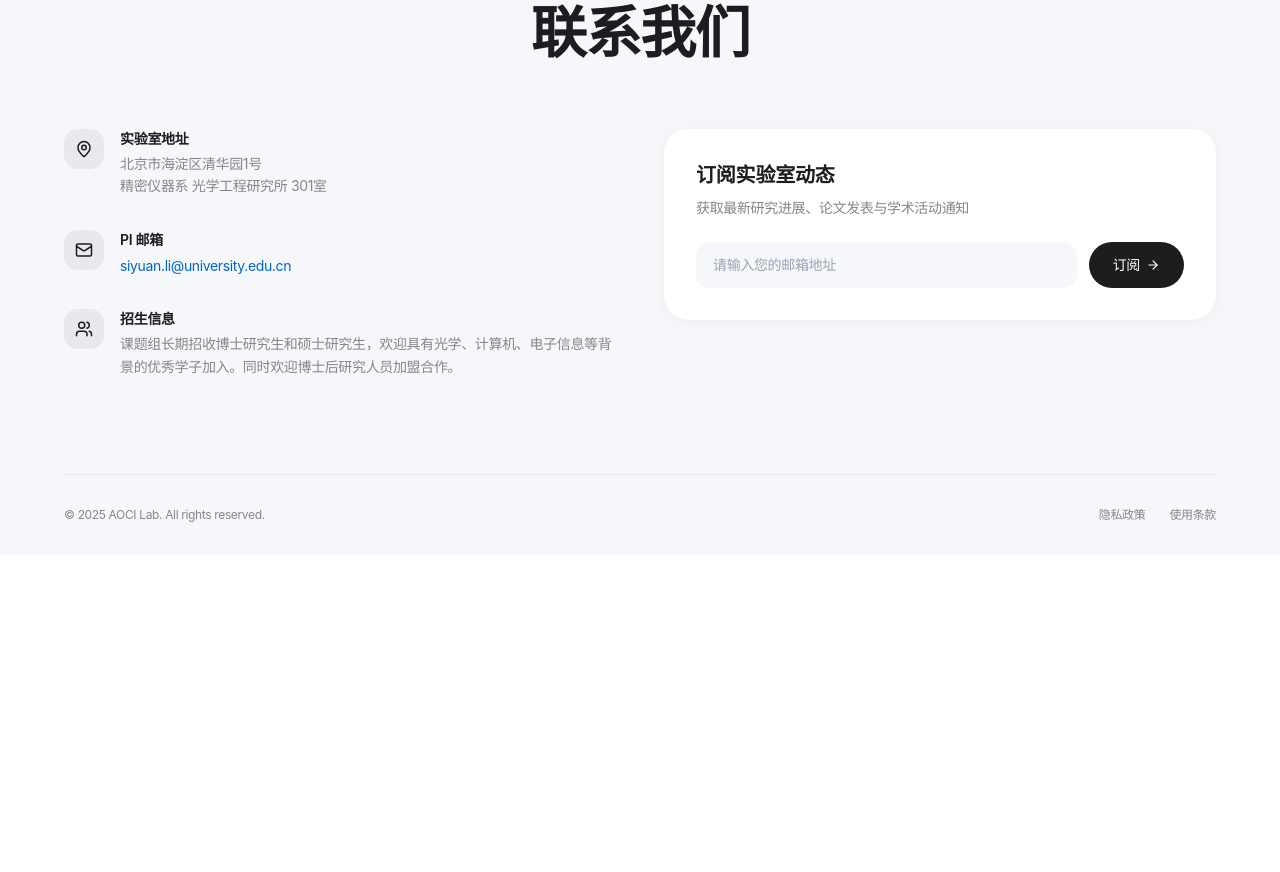
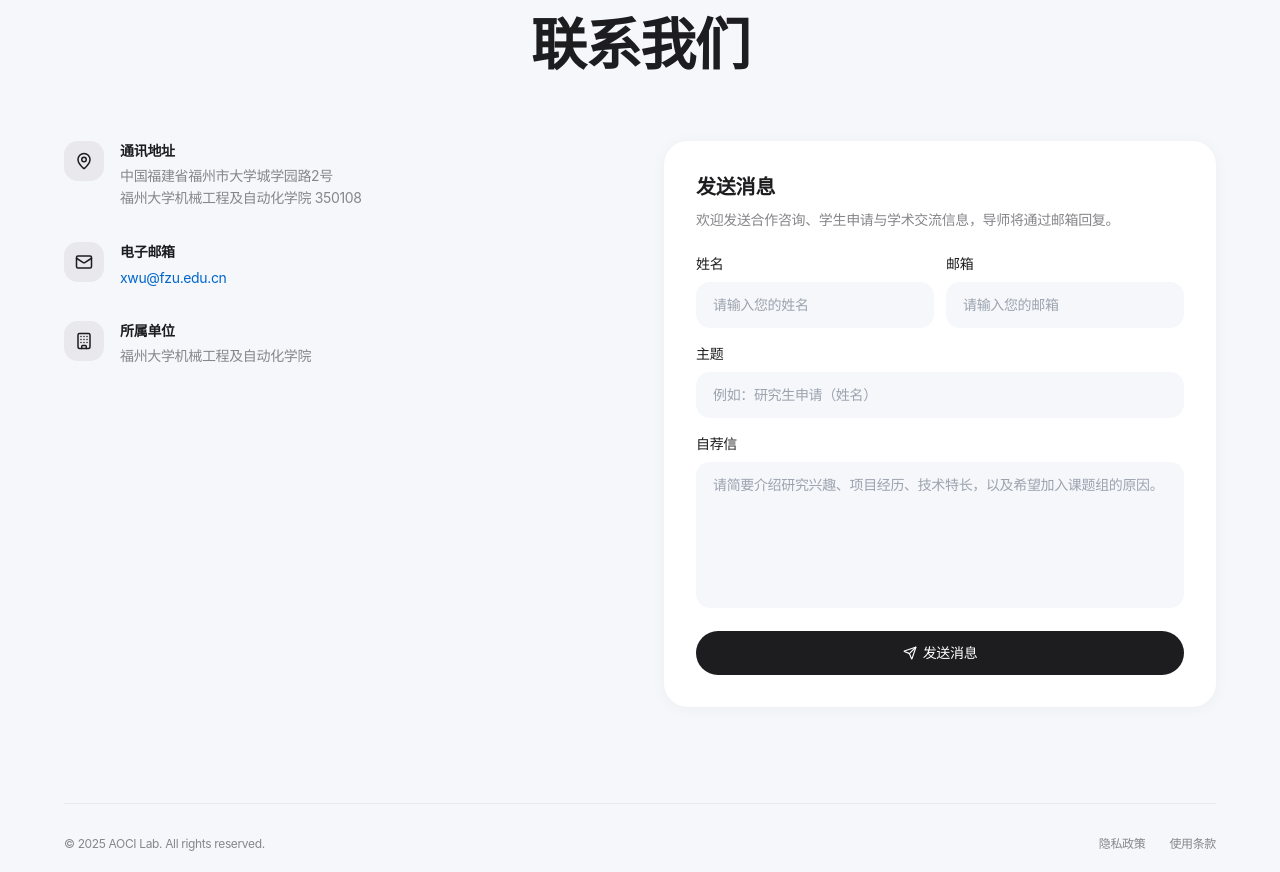
Before and after one commit to WangPuyun/ai-lab-website, a React (Vite) app: page / in a window 1280 px wide. Shown: the part 6164-7036 px from the top of the page. Before the commit the page ends 6719 px from the top, so only its background shows below. Built offline with nearby package versions, Linux system fonts and the light colour scheme; no server answers.

Commit message:
开始调整“联系我们”展示区域

```diff
--- a/src/sections/Contact.tsx
+++ b/src/sections/Contact.tsx
@@ -1,25 +1,67 @@
 import { useEffect, useRef, useState } from 'react'
+import type { ChangeEvent, FormEvent } from 'react'
 import gsap from 'gsap'
 import { ScrollTrigger } from 'gsap/ScrollTrigger'
-import { MapPin, Mail, Users, ArrowRight } from 'lucide-react'
+import { MapPin, Mail, Building, Send, LoaderCircle } from 'lucide-react'
 import { useLanguage } from '../context/LanguageContext'
 
 gsap.registerPlugin(ScrollTrigger)
+
+type FormStatus = 'idle' | 'submitting' | 'success' | 'error'
+
+interface ContactFormState {
+  name: string
+  email: string
+  subject: string
+  message: string
+  website: string
+}
+
+const CONTACT_FORM_ENDPOINT =
+  import.meta.env.VITE_CONTACT_FORM_ENDPOINT?.trim() ?? 'https://formspree.io/f/xnjlegwv'
+
+const INITIAL_FORM_STATE: ContactFormState = {
+  name: '',
+  email: '',
+  subject: '',
+  message: '',
+  website: '',
+}
+
+function isValidEmail(email: string) {
+  return /^[^\s@]+@[^\s@]+\.[^\s@]+$/.test(email)
+}
 
 const content = {
   zh: {
     supertitle: 'CONTACT',
     title: '联系我们',
-    addressLabel: '实验室地址',
-    address: '北京市海淀区清华园1号\n精密仪器系 光学工程研究所 301室',
-    emailLabel: 'PI 邮箱',
-    recruitmentLabel: '招生信息',
-    recruitmentText: '课题组长期招收博士研究生和硕士研究生，欢迎具有光学、计算机、电子信息等背景的优秀学子加入。同时欢迎博士后研究人员加盟合作。',
-    subscribeTitle: '订阅实验室动态',
-    subscribeDesc: '获取最新研究进展、论文发表与学术活动通知',
-    subscribePlaceholder: '请输入您的邮箱地址',
-    subscribeBtn: '订阅',
-    subscribeSuccess: '订阅成功！感谢您的关注',
+    addressLabel: '通讯地址',
+    address:
+      '中国福建省福州市大学城学园路2号\n福州大学机械工程及自动化学院 350108',
+    emailLabel: '电子邮箱',
+    labLabel: '所属单位',
+    labText: '福州大学机械工程及自动化学院',
+    messageTitle: '发送消息',
+    messageDesc: '欢迎发送合作咨询、学生申请与学术交流信息，导师将通过邮箱回复。',
+    nameLabel: '姓名',
+    namePlaceholder: '请输入您的姓名',
+    emailFormLabel: '邮箱',
+    emailPlaceholder: '请输入您的邮箱',
+    subjectLabel: '主题',
+    subjectPlaceholder: '例如：研究生申请（姓名）',
+    messageLabel: '自荐信',
+    messagePlaceholder:
+      '请简要介绍研究兴趣、项目经历、技术特长，以及希望加入课题组的原因。',
+    submitBtn: '发送消息',
+    submitting: '发送中...',
+    endpointMissing:
+      '未配置表单提交地址，请先设置 VITE_CONTACT_FORM_ENDPOINT。',
+    required: '请完整填写姓名、邮箱、主题与消息内容。',
+    invalidEmail: '邮箱格式不正确，请检查后重试。',
+    messageTooShort: '消息内容请至少填写 30 个字符。',
+    success: '消息发送成功，导师查阅后会通过邮箱联系您。',
+    failed: '发送失败，请稍后重试或直接发邮件至 xwu@fzu.edu.cn。',
     privacy: '隐私政策',
     terms: '使用条款',
     copyright: '© 2025 AOCI Lab. All rights reserved.',
@@ -28,15 +70,32 @@ const content = {
     supertitle: 'CONTACT',
     title: 'Contact Us',
     addressLabel: 'Lab Address',
-    address: 'No.1 Tsinghua Yuan, Haidian District, Beijing\nRoom 301, Institute of Optical Engineering',
+    address:
+      'No. 2 Xueyuan Road, University Town, Fuzhou, Fujian, China, 350108\nCollege of Mechanical Engineering and Automation, Fuzhou University',
     emailLabel: 'PI Email',
-    recruitmentLabel: 'Recruitment',
-    recruitmentText: 'We welcome outstanding students with backgrounds in optics, computer science, and electronic information to join our PhD and Master programs. Postdoctoral researchers are also welcome.',
-    subscribeTitle: 'Subscribe to Updates',
-    subscribeDesc: 'Get the latest research progress, paper publications, and academic event notifications',
-    subscribePlaceholder: 'Enter your email address',
-    subscribeBtn: 'Subscribe',
-    subscribeSuccess: 'Subscribed successfully! Thank you for your interest',
+    labLabel: 'Affiliation',
+    labText: 'College of Mechanical Engineering and Automation, Fuzhou University',
+    messageTitle: 'Send a Message',
+    messageDesc:
+      'Feel free to send collaboration inquiries, student applications, or academic communication requests.',
+    nameLabel: 'Name',
+    namePlaceholder: 'Enter your name',
+    emailFormLabel: 'Email',
+    emailPlaceholder: 'Enter your email',
+    subjectLabel: 'Subject',
+    subjectPlaceholder: 'e.g. Graduate Application (Your Name)',
+    messageLabel: 'Self-Recommendation Letter',
+    messagePlaceholder:
+      'Briefly share your research interests, project experience, technical strengths, and why you want to join the lab.',
+    submitBtn: 'Send Message',
+    submitting: 'Sending...',
+    endpointMissing:
+      'Form endpoint is not configured. Please set VITE_CONTACT_FORM_ENDPOINT first.',
+    required: 'Please complete name, email, subject, and message.',
+    invalidEmail: 'Invalid email format.',
+    messageTooShort: 'Please provide at least 30 characters in the message.',
+    success: 'Message sent successfully. The professor will contact you after review.',
+    failed: 'Failed to send. Please try again later or email xwu@fzu.edu.cn directly.',
     privacy: 'Privacy Policy',
     terms: 'Terms of Use',
     copyright: '© 2025 AOCI Lab. All rights reserved.',
@@ -50,27 +109,44 @@ export default function Contact() {
   const sectionRef = useRef<HTMLElement>(null)
   const titleRef = useRef<HTMLDivElement>(null)
   const contentRef = useRef<HTMLDivElement>(null)
-  const [email, setEmail] = useState('')
-  const [subscribed, setSubscribed] = useState(false)
 
-  useEffect(() => { setSubscribed(false); setEmail('') }, [lang])
+  const [formData, setFormData] = useState<ContactFormState>(INITIAL_FORM_STATE)
+  const [formStatus, setFormStatus] = useState<FormStatus>('idle')
+  const [statusMessage, setStatusMessage] = useState('')
+
+  useEffect(() => {
+    setFormData(INITIAL_FORM_STATE)
+    setFormStatus('idle')
+    setStatusMessage('')
+  }, [lang])
 
   useEffect(() => {
     const ctx = gsap.context(() => {
       if (titleRef.current) {
-        gsap.fromTo(titleRef.current.querySelectorAll('.animate-in'),
+        gsap.fromTo(
+          titleRef.current.querySelectorAll('.animate-in'),
           { opacity: 0, y: 30 },
           {
-            opacity: 1, y: 0, duration: 1, ease: 'power3.out', stagger: 0.1,
+            opacity: 1,
+            y: 0,
+            duration: 1,
+            ease: 'power3.out',
+            stagger: 0.1,
             scrollTrigger: { trigger: titleRef.current, start: 'top 85%', once: true },
           }
         )
       }
+
       if (contentRef.current) {
-        gsap.fromTo(contentRef.current,
+        gsap.fromTo(
+          contentRef.current,
           { opacity: 0, y: 40 },
           {
-            opacity: 1, y: 0, duration: 1, ease: 'power3.out', delay: 0.15,
+            opacity: 1,
+            y: 0,
+            duration: 1,
+            ease: 'power3.out',
+            delay: 0.15,
             scrollTrigger: { trigger: contentRef.current, start: 'top 80%', once: true },
           }
         )
@@ -80,13 +156,106 @@ export default function Contact() {
     return () => ctx.revert()
   }, [])
 
-  const handleSubscribe = (e: React.FormEvent) => {
-    e.preventDefault()
-    if (email.trim()) {
-      setSubscribed(true)
-      setEmail('')
+  const updateField =
+    (field: keyof ContactFormState) => (event: ChangeEvent<HTMLInputElement | HTMLTextAreaElement>) => {
+      setFormData((previous) => ({ ...previous, [field]: event.target.value }))
+      if (formStatus !== 'idle') {
+        setFormStatus('idle')
+        setStatusMessage('')
+      }
+    }
+
+  const handleSubmit = async (event: FormEvent<HTMLFormElement>) => {
+    event.preventDefault()
+
+    if (!CONTACT_FORM_ENDPOINT) {
+      setFormStatus('error')
+      setStatusMessage(t.endpointMissing)
+      return
+    }
+
+    if (formData.website.trim()) {
+      setFormStatus('success')
+      setStatusMessage(t.success)
+      setFormData(INITIAL_FORM_STATE)
+      return
+    }
+
+    const name = formData.name.trim()
+    const email = formData.email.trim()
+    const subject = formData.subject.trim()
+    const message = formData.message.trim()
+
+    if (!name || !email || !subject || !message) {
+      setFormStatus('error')
+      setStatusMessage(t.required)
+      return
+    }
+
+    if (!isValidEmail(email)) {
+      setFormStatus('error')
+      setStatusMessage(t.invalidEmail)
+      return
+    }
+
+    if (message.length < 30) {
+      setFormStatus('error')
+      setStatusMessage(t.messageTooShort)
+      return
+    }
+
+    setFormStatus('submitting')
+    setStatusMessage('')
+
+    try {
+      const response = await fetch(CONTACT_FORM_ENDPOINT, {
+        method: 'POST',
+        headers: {
+          'Content-Type': 'application/json',
+          Accept: 'application/json',
+        },
+        body: JSON.stringify({
+          name,
+          email,
+          subject,
+          message,
+          source: 'research-group-webpage',
+          language: lang,
+          submittedAt: new Date().toISOString(),
+        }),
+      })
+
+      if (!response.ok) {
+        throw new Error(`Request failed with status ${response.status}`)
+      }
+
+      setFormStatus('success')
+      setStatusMessage(t.success)
+      setFormData(INITIAL_FORM_STATE)
+    } catch {
+      setFormStatus('error')
+      setStatusMessage(t.failed)
     }
   }
+
+  const contactInfo = [
+    {
+      icon: MapPin,
+      label: t.addressLabel,
+      value: t.address,
+    },
+    {
+      icon: Mail,
+      label: t.emailLabel,
+      value: 'xwu@fzu.edu.cn',
+      href: 'mailto:xwu@fzu.edu.cn',
+    },
+    {
+      icon: Building,
+      label: t.labLabel,
+      value: t.labText,
+    },
+  ]
 
   return (
     <section
@@ -95,124 +264,189 @@ export default function Contact() {
       style={{ backgroundColor: '#f5f7fa', paddingTop: '160px', paddingBottom: '0' }}
     >
       <div className="mx-auto" style={{ maxWidth: '1200px', padding: '0 24px' }}>
-        {/* Title Area */}
         <div ref={titleRef} className="text-center mb-16">
           <p className="animate-in text-sm font-medium mb-3" style={{ color: '#86868b', letterSpacing: '0.05em' }}>
             {t.supertitle}
           </p>
           <h2
             className="animate-in font-semibold"
-            style={{ fontSize: 'clamp(36px, 5vw, 56px)', color: '#1d1d1f', letterSpacing: '-0.025em', lineHeight: 1.1 }}
+            style={{
+              fontSize: 'clamp(36px, 5vw, 56px)',
+              color: '#1d1d1f',
+              letterSpacing: '-0.025em',
+              lineHeight: 1.1,
+            }}
           >
             {t.title}
           </h2>
         </div>
 
-        {/* Content */}
         <div ref={contentRef} className="flex flex-col lg:flex-row gap-12 pb-24">
-          {/* Left: Contact Info */}
           <div className="lg:w-1/2 space-y-8">
-            <div className="flex items-start gap-4">
-              <div className="w-10 h-10 rounded-xl flex items-center justify-center flex-shrink-0" style={{ backgroundColor: '#e8e8ed' }}>
-                <MapPin size={18} color="#1d1d1f" />
+            {contactInfo.map((item) => (
+              <div key={item.label} className="flex items-start gap-4">
+                <div
+                  className="w-10 h-10 rounded-xl flex items-center justify-center flex-shrink-0"
+                  style={{ backgroundColor: '#e8e8ed' }}
+                >
+                  <item.icon size={18} color="#1d1d1f" />
+                </div>
+                <div>
+                  <h4 className="text-sm font-semibold mb-1" style={{ color: '#1d1d1f' }}>
+                    {item.label}
+                  </h4>
+                  {item.href ? (
+                    <a
+                      href={item.href}
+                      className="text-sm transition-opacity hover:opacity-70"
+                      style={{ color: '#0066cc' }}
+                    >
+                      {item.value}
+                    </a>
+                  ) : (
+                    <p className="text-sm whitespace-pre-line" style={{ color: '#86868b', lineHeight: 1.6 }}>
+                      {item.value}
+                    </p>
+                  )}
+                </div>
               </div>
-              <div>
-                <h4 className="text-sm font-semibold mb-1" style={{ color: '#1d1d1f' }}>{t.addressLabel}</h4>
-                <p className="text-sm whitespace-pre-line" style={{ color: '#86868b', lineHeight: 1.6 }}>
-                  {t.address}
-                </p>
-              </div>
-            </div>
-
-            <div className="flex items-start gap-4">
-              <div className="w-10 h-10 rounded-xl flex items-center justify-center flex-shrink-0" style={{ backgroundColor: '#e8e8ed' }}>
-                <Mail size={18} color="#1d1d1f" />
-              </div>
-              <div>
-                <h4 className="text-sm font-semibold mb-1" style={{ color: '#1d1d1f' }}>{t.emailLabel}</h4>
-                <a href="mailto:siyuan.li@university.edu.cn" className="text-sm transition-opacity hover:opacity-70" style={{ color: '#0066cc' }}>
-                  siyuan.li@university.edu.cn
-                </a>
-              </div>
-            </div>
-
-            <div className="flex items-start gap-4">
-              <div className="w-10 h-10 rounded-xl flex items-center justify-center flex-shrink-0" style={{ backgroundColor: '#e8e8ed' }}>
-                <Users size={18} color="#1d1d1f" />
-              </div>
-              <div>
-                <h4 className="text-sm font-semibold mb-1" style={{ color: '#1d1d1f' }}>{t.recruitmentLabel}</h4>
-                <p className="text-sm" style={{ color: '#86868b', lineHeight: 1.6 }}>
-                  {t.recruitmentText}
-                </p>
-              </div>
-            </div>
+            ))}
           </div>
 
-          {/* Right: Subscribe */}
           <div className="lg:w-1/2">
             <div className="rounded-[24px] p-8" style={{ backgroundColor: '#ffffff', boxShadow: '0 2px 16px rgba(0,0,0,0.04)' }}>
               <h3 className="font-semibold mb-2" style={{ fontSize: '20px', color: '#1d1d1f', letterSpacing: '-0.01em' }}>
-                {t.subscribeTitle}
+                {t.messageTitle}
               </h3>
               <p className="text-sm mb-6" style={{ color: '#86868b' }}>
-                {t.subscribeDesc}
+                {t.messageDesc}
               </p>
 
-              {subscribed ? (
-                <div className="rounded-[16px] p-4 text-center" style={{ backgroundColor: '#f5f7fa' }}>
-                  <p className="text-sm font-medium" style={{ color: '#1d1d1f' }}>{t.subscribeSuccess}</p>
+              <form onSubmit={handleSubmit} className="space-y-4" noValidate>
+                <input
+                  type="text"
+                  name="website"
+                  autoComplete="off"
+                  tabIndex={-1}
+                  className="hidden"
+                  value={formData.website}
+                  onChange={updateField('website')}
+                  aria-hidden="true"
+                />
+
+                <div className="grid grid-cols-1 sm:grid-cols-2 gap-3">
+                  <div>
+                    <label className="block text-sm font-medium mb-2" style={{ color: '#1d1d1f' }}>
+                      {t.nameLabel}
+                    </label>
+                    <input
+                      type="text"
+                      name="name"
+                      required
+                      value={formData.name}
+                      onChange={updateField('name')}
+                      placeholder={t.namePlaceholder}
+                      disabled={formStatus === 'submitting'}
+                      className="w-full text-sm px-4 py-3 rounded-[14px] outline-none transition-all duration-200 disabled:opacity-70"
+                      style={{ backgroundColor: '#f5f7fa', border: '1.5px solid transparent', color: '#1d1d1f' }}
+                    />
+                  </div>
+                  <div>
+                    <label className="block text-sm font-medium mb-2" style={{ color: '#1d1d1f' }}>
+                      {t.emailFormLabel}
+                    </label>
+                    <input
+                      type="email"
+                      name="email"
+                      required
+                      value={formData.email}
+                      onChange={updateField('email')}
+                      placeholder={t.emailPlaceholder}
+                      disabled={formStatus === 'submitting'}
+                      className="w-full text-sm px-4 py-3 rounded-[14px] outline-none transition-all duration-200 disabled:opacity-70"
+                      style={{ backgroundColor: '#f5f7fa', border: '1.5px solid transparent', color: '#1d1d1f' }}
+                    />
+                  </div>
                 </div>
-              ) : (
-                <form onSubmit={handleSubscribe} className="flex gap-3">
+
+                <div>
+                  <label className="block text-sm font-medium mb-2" style={{ color: '#1d1d1f' }}>
+                    {t.subjectLabel}
+                  </label>
                   <input
-                    type="email"
-                    value={email}
-                    onChange={(e) => setEmail(e.target.value)}
-                    placeholder={t.subscribePlaceholder}
+                    type="text"
+                    name="subject"
                     required
-                    className="flex-1 text-sm px-4 py-3 rounded-[14px] outline-none transition-all duration-200"
+                    value={formData.subject}
+                    onChange={updateField('subject')}
+                    placeholder={t.subjectPlaceholder}
+                    disabled={formStatus === 'submitting'}
+                    className="w-full text-sm px-4 py-3 rounded-[14px] outline-none transition-all duration-200 disabled:opacity-70"
+                    style={{ backgroundColor: '#f5f7fa', border: '1.5px solid transparent', color: '#1d1d1f' }}
+                  />
+                </div>
+
+                <div>
+                  <label className="block text-sm font-medium mb-2" style={{ color: '#1d1d1f' }}>
+                    {t.messageLabel}
+                  </label>
+                  <textarea
+                    rows={6}
+                    name="message"
+                    required
+                    value={formData.message}
+                    onChange={updateField('message')}
+                    placeholder={t.messagePlaceholder}
+                    disabled={formStatus === 'submitting'}
+                    className="w-full text-sm px-4 py-3 rounded-[14px] outline-none transition-all duration-200 resize-none disabled:opacity-70"
+                    style={{ backgroundColor: '#f5f7fa', border: '1.5px solid transparent', color: '#1d1d1f' }}
+                  />
+                </div>
+
+                <button
+                  type="submit"
+                  disabled={formStatus === 'submitting'}
+                  className="w-full px-6 py-3 text-sm font-normal rounded-full transition-all duration-300 hover:opacity-90 disabled:opacity-70 flex items-center justify-center gap-1.5"
+                  style={{ backgroundColor: '#1d1d1f', color: '#ffffff' }}
+                >
+                  {formStatus === 'submitting' ? (
+                    <>
+                      <LoaderCircle size={16} className="animate-spin" />
+                      {t.submitting}
+                    </>
+                  ) : (
+                    <>
+                      <Send size={14} />
+                      {t.submitBtn}
+                    </>
+                  )}
+                </button>
+
+                {statusMessage ? (
+                  <p
+                    className="text-sm"
                     style={{
-                      backgroundColor: '#f5f7fa',
-                      border: '1.5px solid transparent',
-                      color: '#1d1d1f',
+                      color: formStatus === 'success' ? '#15803d' : formStatus === 'error' ? '#be123c' : '#86868b',
                     }}
-                    onFocus={(e) => {
-                      e.currentTarget.style.borderColor = '#1d1d1f'
-                      e.currentTarget.style.backgroundColor = '#ffffff'
-                    }}
-                    onBlur={(e) => {
-                      e.currentTarget.style.borderColor = 'transparent'
-                      e.currentTarget.style.backgroundColor = '#f5f7fa'
-                    }}
-                  />
-                  <button
-                    type="submit"
-                    className="px-6 py-3 text-sm font-normal rounded-full transition-all duration-300 hover:opacity-90 flex-shrink-0 flex items-center gap-1.5"
-                    style={{
-                      backgroundColor: '#1d1d1f',
-                      color: '#ffffff',
-                    }}
+                    role="status"
                   >
-                    {t.subscribeBtn}
-                    <ArrowRight size={14} />
-                  </button>
-                </form>
-              )}
+                    {statusMessage}
+                  </p>
+                ) : null}
+              </form>
             </div>
           </div>
         </div>
 
-        {/* Footer Bar */}
         <div className="flex flex-col md:flex-row items-center justify-between py-8 gap-4" style={{ borderTop: '1px solid rgba(0,0,0,0.06)' }}>
           <p className="text-xs" style={{ color: '#86868b' }}>
             {t.copyright}
           </p>
           <div className="flex items-center gap-6">
-            <a href="#" className="text-xs transition-opacity hover:opacity-70" style={{ color: '#86868b' }} onClick={(e) => e.preventDefault()}>
+            <a href="#" className="text-xs transition-opacity hover:opacity-70" style={{ color: '#86868b' }} onClick={(event) => event.preventDefault()}>
               {t.privacy}
             </a>
-            <a href="#" className="text-xs transition-opacity hover:opacity-70" style={{ color: '#86868b' }} onClick={(e) => e.preventDefault()}>
+            <a href="#" className="text-xs transition-opacity hover:opacity-70" style={{ color: '#86868b' }} onClick={(event) => event.preventDefault()}>
               {t.terms}
             </a>
           </div>
```
Also changed, not shown: src/sections/OpenSource.tsx (+14 -0 lines).
